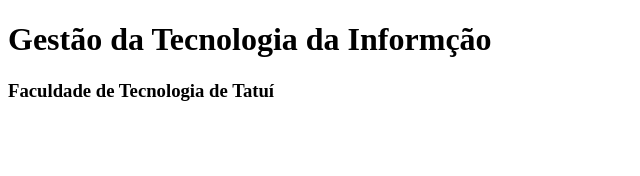
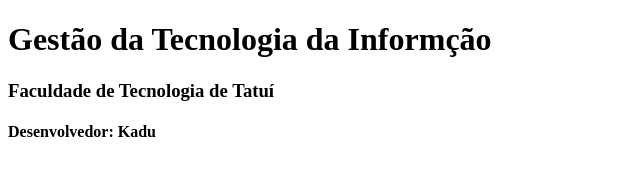
Before and after one commit to Kadujj/FTI, a plain HTML site: page index.html in a window 1280 px wide. Shown: the whole page, without its empty margins (0-640 px from the left). Drawn offline with Linux system fonts and the light colour scheme.

Commit message:
Nome do desenvolvedor

```diff
--- a/index.html
+++ b/index.html
@@ -8,6 +8,8 @@
 <body>
     <h1>Gestão da Tecnologia da Informção</h1>
     <h3>Faculdade de Tecnologia de Tatuí
-         </h3>
+    <h4>Desenvolvedor: Kadu
+
+    </h4>
 </body>
 </html>
```
